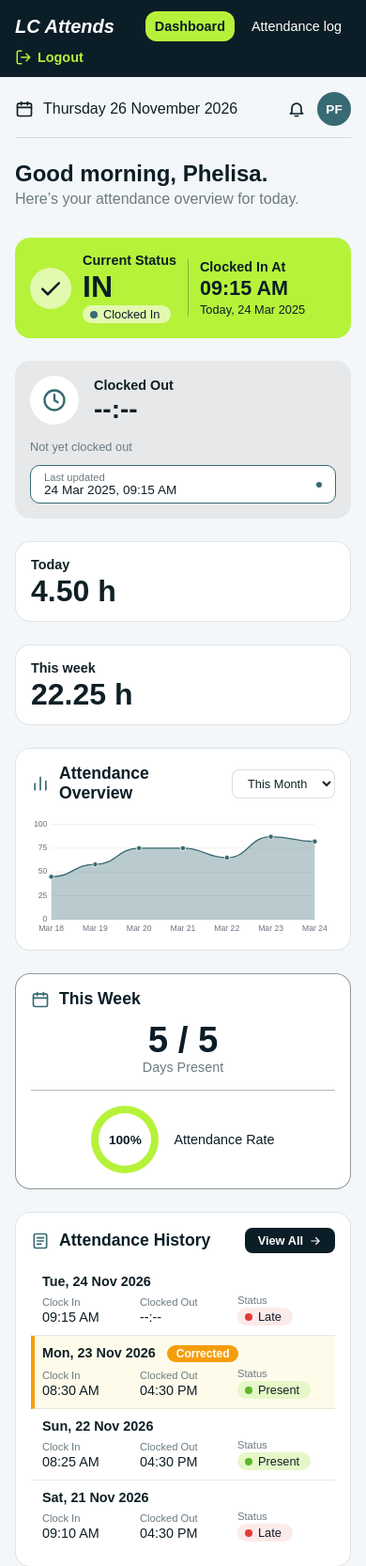
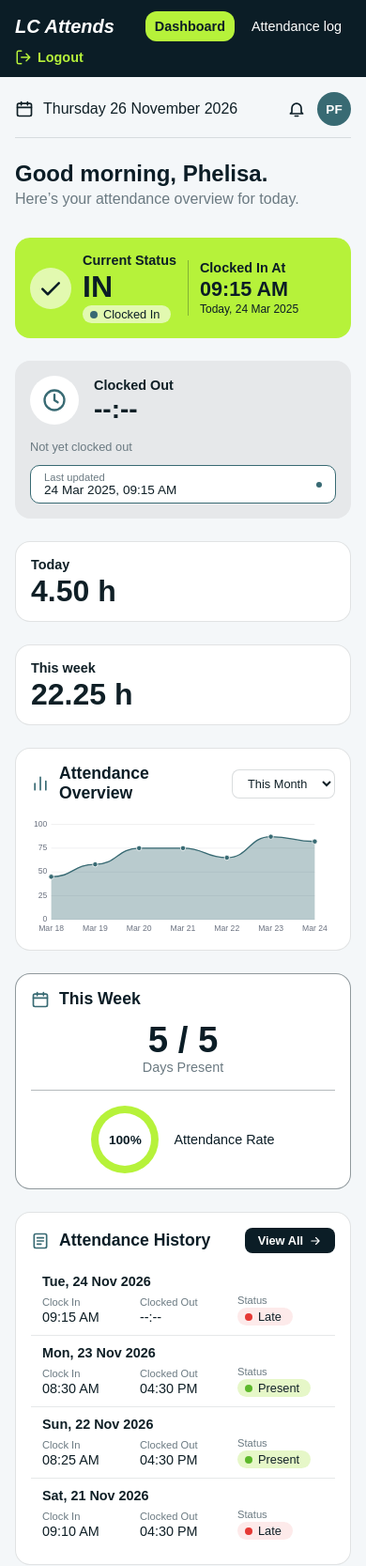
Before and after one commit to LC-Studio-18/Digital-attendance-tracking-system-php, a PHP site: page /dashboard.php in a window 390 px wide. Shown: the top 1667 px of the page at 94% size. Run offline with PHP 8.4, Linux system fonts and the light colour scheme.

Commit message:
Fix status date wrapping and finish state testing

```diff
--- a/frontend/assets/css/component.css
+++ b/frontend/assets/css/component.css
@@ -828,3 +828,11 @@
     r: 5;
   }
 }
+
+/* Small phones: keep the date under the clock-in time on one line */
+@media (max-width: 480px) {
+  .status-card__date {
+    font-size: 0.75rem;
+    white-space: nowrap;
+  }
+}
--- a/frontend/assets/js/dashboard.js
+++ b/frontend/assets/js/dashboard.js
@@ -424,7 +424,7 @@ renderWeekSummary(5, 5);
 
 renderRecentRecords([
   { record_id: 4, clock_in: "2026-11-24 09:15:00", clock_out: null, hours: null, is_corrected: false, status: "Late" },
-  { record_id: 3, clock_in: "2026-11-23 08:30:00", clock_out: "2026-11-23 16:30:00", hours: 8, is_corrected: true, status: "Present" },
+  { record_id: 3, clock_in: "2026-11-23 08:30:00", clock_out: "2026-11-23 16:30:00", hours: 8, is_corrected: false, status: "Present" },
   { record_id: 2, clock_in: "2026-11-22 08:25:00", clock_out: "2026-11-22 16:30:00", hours: 8.08, is_corrected: false, status: "Present" },
   { record_id: 1, clock_in: "2026-11-21 09:10:00", clock_out: "2026-11-21 16:30:00", hours: 7.33, is_corrected: false, status: "Late" }
 ]);
```
